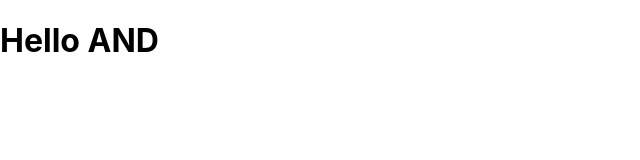
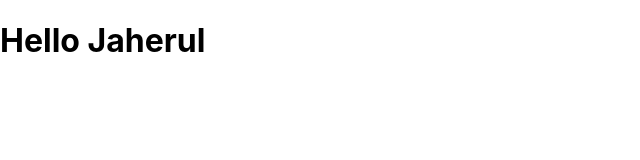
Before and after one commit to maheratashfaraz/my-react-app, a React (Create React App) app: page /home in a window 1280 px wide. Shown: the top 160 px of the page, without its empty margins (0-640 px from the left). Built offline with nearby package versions, Linux system fonts and the light colour scheme; the HTML template or start-up script is replaced by a standard one.

Commit message:
Change the text

```diff
--- a/src/PageTemplate.jsx
+++ b/src/PageTemplate.jsx
@@ -4,7 +4,7 @@ export class PageTemplate extends Component {
   render() {
     return (
       <div>
-        <h1>Hello AND</h1>
+        <h1>Hello Jaherul</h1>
       </div>
     );
   }
```
